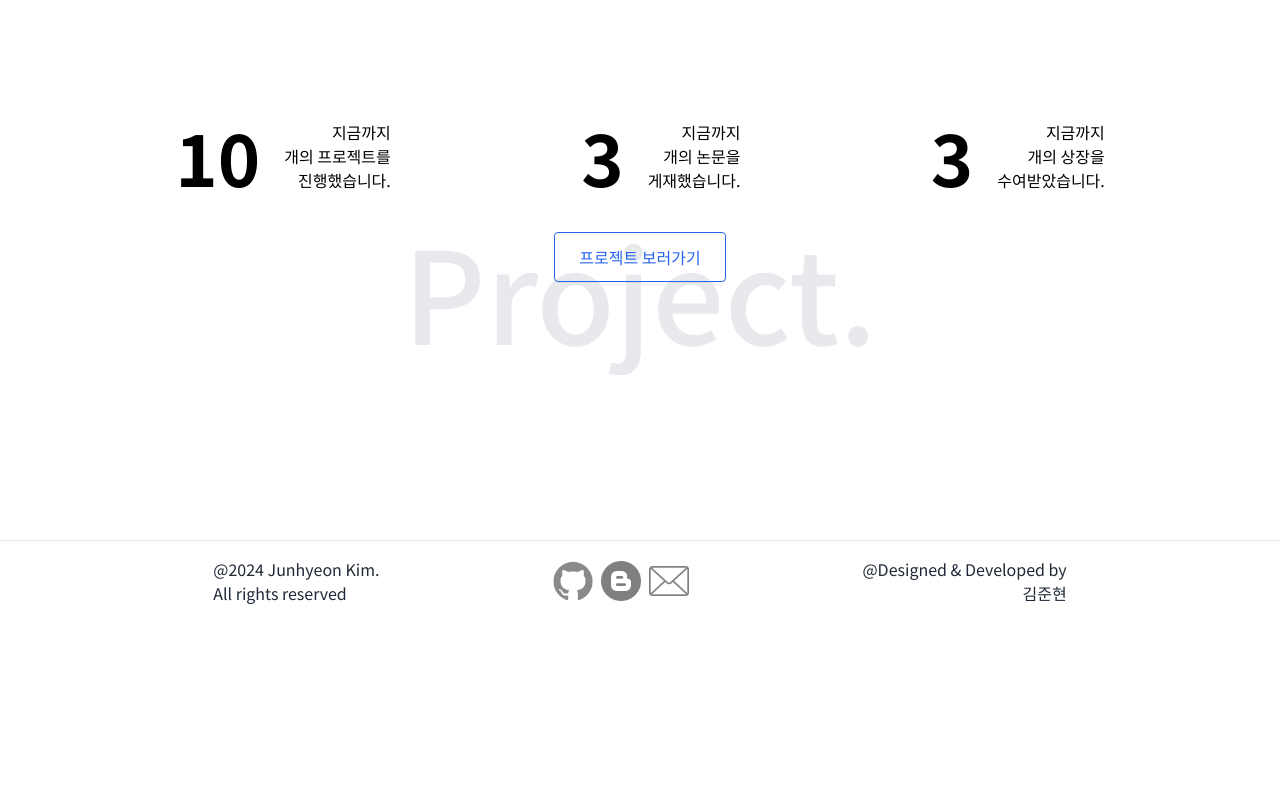
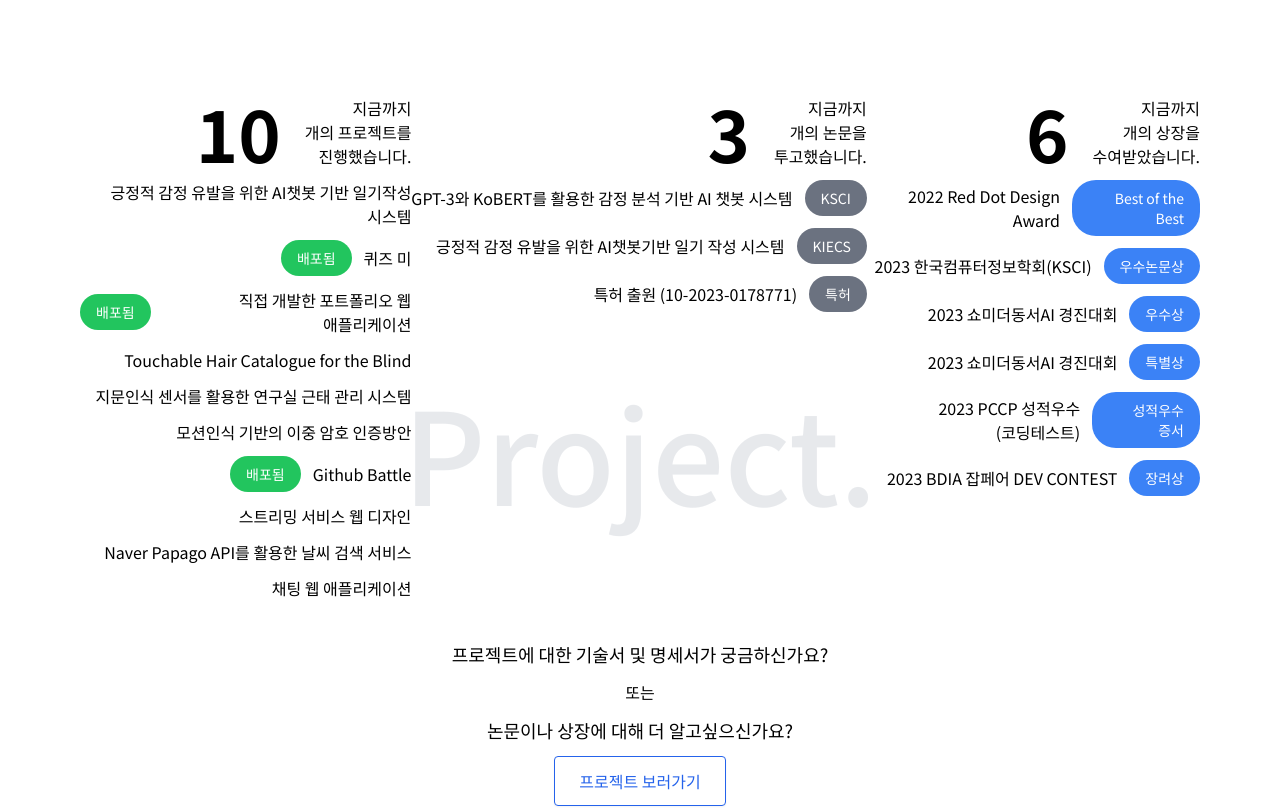
Before and after one commit to itsjh1242/PORTFOLIO, a Next.js app: page / in a window 1280 px wide. Shown: the part 3020-3828 px from the top of the page. Before the commit the page ends 3640 px from the top, so only its background shows below. Built offline with nearby package versions, Linux system fonts and the light colour scheme.

Commit message:
style: layout margin, padding

```diff
--- a/app/components/ui/button.tsx
+++ b/app/components/ui/button.tsx
@@ -22,7 +22,7 @@ const PrimaryButton = (props: CustomButtonPartInterface) => {
   const { context, action } = props;
   return (
     <div
-      className="flex justify-center items-center px-6 max-sm:px-3 py-3 max-sm:py-1 rounded shadow-sm bg-blue-600 hover:bg-blue-900 transition-all duration-500 cursor-pointer"
+      className="flex justify-center items-center px-6 py-3  rounded shadow-sm bg-blue-600 hover:bg-blue-900 transition-all duration-500 cursor-pointer"
       onClick={() => action && action()}
     >
       <p className="text-white max-sm:text-xs">{context}</p>
@@ -34,7 +34,7 @@ const PrimaryRoundedButton = (props: CustomButtonPartInterface) => {
   const { context, action } = props;
   return (
     <div
-      className="flex justify-center items-center px-6 max-sm:px-3 py-3 max-sm:py-1 rounded-full shadow-sm bg-blue-600 hover:bg-blue-900 transition-all duration-500 cursor-pointer"
+      className="flex justify-center items-center px-6  py-3 rounded-full shadow-sm bg-blue-600 hover:bg-blue-900 transition-all duration-500 cursor-pointer"
       onClick={() => action && action()}
     >
       <p className="text-white max-sm:text-xs">{context}</p>
@@ -46,7 +46,7 @@ const SecondaryButton = (props: CustomButtonPartInterface) => {
   const { context, action } = props;
   return (
     <div
-      className="flex justify-center items-center px-6 max-sm:px-3 py-3 max-sm:py-1 border border-blue-600 rounded shadow-sm bg-transparent hover:bg-blue-100 transition-all duration-500 cursor-pointer"
+      className="flex justify-center items-center px-6 py-3  border border-blue-600 rounded shadow-sm bg-transparent hover:bg-blue-100 transition-all duration-500 cursor-pointer"
       onClick={() => action && action()}
     >
       <p className="text-blue-600 max-sm:text-xs">{context}</p>
--- a/app/components/ui/main/Landing.tsx
+++ b/app/components/ui/main/Landing.tsx
@@ -20,9 +20,7 @@ const Landing = (props: LandingInterface) => {
           height={0}
           className="relative top-1/2 left-1/2 -translate-x-1/2 -translate-y-1/3 sm:scale-90 w-full h-full object-contain"
         />
-        <p className="absolute top-1/2 left-1/2 -translate-x-1/2 -translate-y-64 max-sm:-translate-y-80 text-9xl max-sm:text-3xl font-medium -z-10">
-          PORTFOLIO
-        </p>
+        <p className="max-sm:hidden absolute top-1/2 left-1/2 -translate-x-1/2 -translate-y-64 text-9xl font-medium -z-10">PORTFOLIO</p>
       </div>
       {/* Left Component */}
       <LandingDesc title="designer" desc="보고 듣는 모든 경험에서 영감을 얻어 저만의 디자인을 다양한 프로젝트에 적용시켰습니다." isRight={false} />
--- a/app/components/ui/main/Project.tsx
+++ b/app/components/ui/main/Project.tsx
@@ -4,10 +4,10 @@ import { useRouter } from "next/navigation";
 
 import { WorkAllDesc } from "@/app/db/WorkAllDesc";
 import { ProjectDescInterface } from "@/app/db/ProjectDesc";
-
 // UI Components
 import CenterText from "../CenterText";
 import CustomButton from "../Button";
+import Badge from "../Badge";
 
 interface ProjectSectionInterface {
   prefix: string;
@@ -19,50 +19,122 @@ const ProjectSection = (props: ProjectSectionInterface) => {
   const { sectionRef, script } = props;
   const router = useRouter();
 
-  const totalProjects = Object.keys(WorkAllDesc).length;
-
   const project_desc = script.project_desc;
+  const works = WorkAllDesc;
+  const totalProjects = Object.keys(works).length;
+  const totalPapers = Object.keys(project_desc.paper).length;
+  const totalAwards = Object.keys(project_desc.award).length;
 
   return (
-    <div ref={sectionRef} className="relative flex flex-col w-full max-w-screen h-full min-h-sm-apple p-20 max-sm:p-3">
+    <div ref={sectionRef} className="relative flex flex-col w-full max-w-screen h-full min-h-sm-apple p-20 max-sm:p-3 max-sm:text-xs">
       {/* Center Text */}
       <CenterText context="Project" />
-      <div className="flex max-sm:flex-col justify-around items-center">
+      <div className="flex max-sm:flex-col max-sm:gap-16 justify-around items-start max-sm:items-end">
         {/* 지금까지 진행한 프로젝트 개수 */}
+        <div className="flex flex-col justify-around items-end gap-3 text-right">
           <div className="flex justify-around items-center text-right gap-6">
-          <div className="">
             <p className="text-7xl font-bold">{totalProjects}</p>
-          </div>
             <div>
               <p>지금까지</p>
               <p>개의 프로젝트를</p>
               <p>진행했습니다.</p>
             </div>
           </div>
+          <div className="flex flex-col gap-3">
+            {Object.keys(works).map((item, index) => {
+              return (
+                <div key={index}>
+                  <div className="w-full flex justify-end items-center gap-3">
+                    {works[item].detail.demo ? (
+                      <Badge icon={null} iconSize={null} bgColor="bg-green-500" fontColor="text-white" fontSize="text-sm" context={"배포됨"} />
+                    ) : null}
+                    <p>{works[item].title}</p>
+                  </div>
+                </div>
+              );
+            })}
+          </div>
+        </div>
+
         {/* 논문 작성 */}
-        <div className="flex justify-around items-center text-right gap-6">
-          <div className="">
-            <p className="text-7xl font-bold">3</p>
-          </div>
+        <div className="flex flex-col justify-around items-end gap-3 text-right">
+          <div className="flex justify-around items-center gap-6">
+            <p className="text-7xl font-bold">{totalPapers}</p>
             <div>
               <p>지금까지</p>
               <p>개의 논문을</p>
-            <p>게재했습니다.</p>
+              <p>투고했습니다.</p>
+            </div>
+          </div>
+          <div className="flex flex-col gap-3">
+            {Object.keys(project_desc.paper).map((item, index) => {
+              return (
+                <div
+                  key={index}
+                  className="cursor-pointer"
+                  onClick={() => {
+                    if (project_desc.paper[item].url !== null) {
+                      return router.push(project_desc.paper[item].url || "");
+                    } else {
+                      return alert("참조하는 페이지가 없습니다.");
+                    }
+                  }}
+                >
+                  <div className="w-full flex justify-end items-center gap-3">
+                    <p className="truncate">{project_desc.paper[item].title}</p>
+                    <Badge
+                      icon={null}
+                      iconSize={null}
+                      bgColor="bg-gray-500"
+                      fontColor="text-white"
+                      fontSize="text-sm"
+                      context={project_desc.paper[item].tag || ""}
+                    />
+                  </div>
+                </div>
+              );
+            })}
           </div>
         </div>
         {/* 수상 내역 */}
-        <div className="flex justify-around items-center text-right gap-6">
-          <div className="">
-            <p className="text-7xl font-bold">3</p>
-          </div>
+        <div className="flex flex-col justify-around items-end gap-3 text-right">
+          <div className="flex justify-around items-center gap-6 ">
+            <p className="text-7xl font-bold">{totalAwards}</p>
             <div>
               <p>지금까지</p>
               <p>개의 상장을</p>
               <p>수여받았습니다.</p>
             </div>
           </div>
+          <div className="flex flex-col gap-3">
+            {Object.keys(project_desc.award).map((item, index) => {
+              return (
+                <div key={index}>
+                  <div className="w-full flex justify-end items-center gap-3">
+                    <p>{project_desc.award[item].title}</p>
+                    <Badge
+                      icon={null}
+                      iconSize={null}
+                      bgColor="bg-blue-500"
+                      fontColor="text-white"
+                      fontSize="text-sm"
+                      context={project_desc.award[item].tag || ""}
+                    />
                   </div>
-      <div className="flex justify-center items-center mt-10">
+                </div>
+              );
+            })}
+          </div>
+        </div>
+      </div>
+      <div className="flex flex-col justify-center items-center mt-10 gap-3">
+        <p className="text-lg max-sm:text-base">
+          프로젝트에 대한 <span className="font-medium">기술서 및 명세서</span>가 궁금하신가요?
+        </p>
+        <p>또는</p>
+        <p className="text-lg max-sm:text-base">
+          <span className="font-medium">논문이나 상장</span>에 대해 더 알고싶으신가요?
+        </p>
         <CustomButton
           type="secondary"
           context="프로젝트 보러가기"
--- a/app/db/ProjectDesc.tsx
+++ b/app/db/ProjectDesc.tsx
@@ -1,6 +1,6 @@
 export interface ProjectDescInterface {
-  paper: { [key: string]: { title: string; period: string; url: string | null } };
-  award: { [key: string]: { title: string; period: string; url: string | null } };
+  paper: { [key: string]: { title: string; period: string; tag: string | null; url: string | null } };
+  award: { [key: string]: { title: string; period: string; tag: string | null; url: string | null } };
 }
 
 export const PROJECT_DESC: ProjectDescInterface = {
@@ -8,13 +8,58 @@ export const PROJECT_DESC: ProjectDescInterface = {
     "ksci-2023-07": {
       title: "GPT-3와 KoBERT를 활용한 감정 분석 기반 AI 챗봇 시스템",
       period: "2023.07",
+      tag: "KSCI",
       url: "https://www.dbpia.co.kr/journal/articleDetail?nodeId=NODE11528265",
     },
     "kics-2024-01": {
-      title: "긍정적 감정 유발을 위한 AI챗봇기반 일기 작성 시스템(kci등재)",
+      title: "긍정적 감정 유발을 위한 AI챗봇기반 일기 작성 시스템",
       period: "2024.02",
+      tag: "KIECS",
       url: "https://scienceon.kisti.re.kr/commons/util/originalView.do?cn=JAKO202408943326275&oCn=JAKO202408943326275&dbt=JAKO&journal=NJOU00304070",
     },
+    "10-2023-0178771": {
+      title: "특허 출원 (10-2023-0178771)",
+      period: "2023-12",
+      tag: "특허",
+      url: null,
+    },
   },
-  award: {},
+  award: {
+    "award-reddot-2022": {
+      title: "2022 Red Dot Design Award",
+      period: "Germany, 1 August 2022",
+      tag: "Best of the Best",
+      url: null,
+    },
+    "award-ksci-2023-07": {
+      title: "2023 한국컴퓨터정보학회(KSCI)",
+      period: "2023.07",
+      tag: "우수논문상",
+      url: null,
+    },
+    "award-dsu-2023-052": {
+      title: "2023 쇼미더동서AI 경진대회",
+      period: "2023.11",
+      tag: "우수상",
+      url: null,
+    },
+    "award-dsu-2023-062": {
+      title: "2023 쇼미더동서AI 경진대회",
+      period: "2023.11",
+      tag: "특별상",
+      url: null,
+    },
+    "award-dsu-2023-0027": {
+      title: "2023 PCCP 성적우수(코딩테스트)",
+      period: "2023.09",
+      tag: "성적우수 증서",
+      url: null,
+    },
+    "award-dev-contest-2023": {
+      title: "2023 BDIA 잡페어 DEV CONTEST",
+      period: "2023.11",
+      tag: "장려상",
+      url: null,
+    },
+  },
 };
--- a/app/db/WorkAllDesc.tsx
+++ b/app/db/WorkAllDesc.tsx
@@ -81,11 +81,12 @@ export const WorkAllDesc: WorkAllDescInterface = {
         refer: {
           title: "관련 활동",
           content: [
-            "2024 한국전자통신학회 논문 게재",
-            "2023 한국 컴퓨터정보학회 우수논문상",
+            "2024 한국전자통신학회(KIECS) 논문 게재",
+            "2024 KCI 등재",
+            "2023 한국컴퓨터정보학회(KSCI) 우수논문상",
             "특허 출원(10-2023-0178771)",
             "부산디지털혁신아카데미(BDIA 2023) 장려상",
-            "동서대학교 쇼미더동서AI 경진대회 입상",
+            "동서대학교 쇼미더동서AI 경진대회 특별상",
           ],
         },
       },
@@ -347,7 +348,7 @@ export const WorkAllDesc: WorkAllDescInterface = {
   },
   reddot_hair_catalog: {
     pid: "reddot_hair_catalog",
-    title: "Touchable Hair Catalog for Blind",
+    title: "Touchable Hair Catalogue for the Blind",
     summary: "시각장애인을 위한 만질 수 있는 3D 헤어 카탈로그",
     stacks: ["reddot"],
 
@@ -492,7 +493,7 @@ export const WorkAllDesc: WorkAllDescInterface = {
         db: { title: "데이터베이스", content: ["MySQL"] },
         scm: { title: "형상관리", content: ["Github"] },
         deploy: { title: "배포", content: ["AWS"] },
-        refer: { title: "관련 활동", content: ["부경대학교 춘계 학술대회 구두발표", "동서대학교 쇼미더동서AI 경진대회 우수상"] },
+        refer: { title: "관련 활동", content: ["동서대학교 쇼미더동서AI 경진대회 우수상"] },
       },
       long_summary: [
         "'모션인식 기반의 이중암호 인증방안'이라는 주제로 휴대 전화의 자이로센서를 사용한 이중 암호 알고리즘을 직접 설계했고, Flutter를 사용하여 애플리케이션을 개발하여 논문 작성과 발표까지 경험할 수 있었습니다.",
--- a/app/layout.tsx
+++ b/app/layout.tsx
@@ -9,7 +9,7 @@ const ngkr = Nanum_Gothic({ subsets: ["latin"], weight: ["700"] });
 const nskr = Noto_Sans_KR({ subsets: ["latin"] });
 
 export const metadata: Metadata = {
-  title: "김준현",
+  title: "김준현 개발자 포트폴리오",
   description: "김준현 개발자 포트폴리오",
 };
 
--- a/app/page.tsx
+++ b/app/page.tsx
@@ -17,6 +17,7 @@ import { ABOUT_DESC } from "./db/AboutDesc";
 import { STACK_BADGE, STACK_DESC } from "./db/StackDesc";
 import { EXP_DESC } from "./db/WorkExperienceDesc";
 import { PROJECT_DESC } from "./db/ProjectDesc";
+import Head from "next/head";
 
 const Home = () => {
   const mainRef = useRef<HTMLDivElement>(null);
@@ -33,6 +34,10 @@ const Home = () => {
 
   return (
     <>
+      <Head>
+        <title>김준현 개발자 포트폴리오</title>
+        <meta name="description" content="김준현 개발자의 포트폴리오 사이트입니다." key="desc" />
+      </Head>
       <Nav handleQuickMove={handleQuickMove} />
       <div className="flex flex-col w-full h-full">
         {/* Landing Section */}
```
Also changed, not shown: app/components/ui/main/Stack.tsx (+5 -5 lines), app/components/ui/main/WorkExperience.tsx (+7 -14 lines), public/workall/detail_main/reddot_hair_catalog_detail_main.svg. Lines whose indentation alone changed are shown as unchanged.
